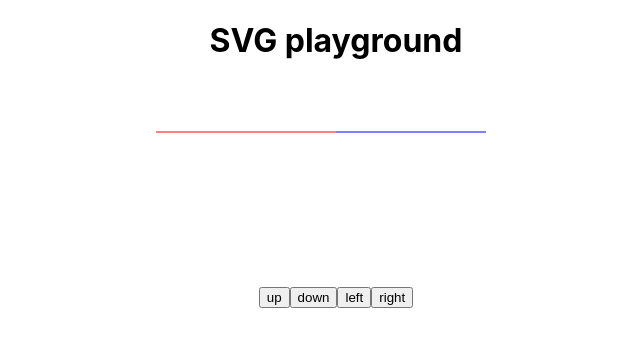
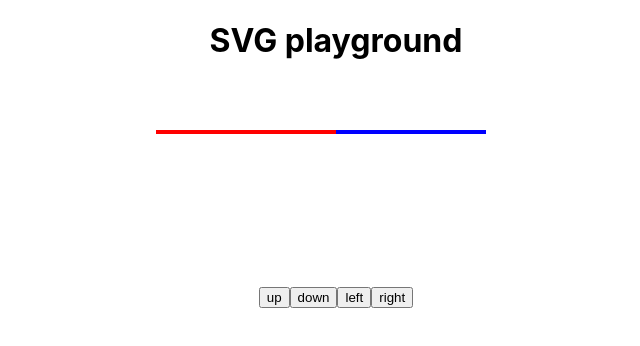
Before and after one commit to Belyayev/svg-payground, a React (Create React App) app: page / in a window 1280 px wide. Shown: the top 346 px of the page, without its empty margins (304-944 px from the left). Built offline with nearby package versions, Linux system fonts and the light colour scheme.

Commit message:
svg line on hover css

```diff
--- a/src/App.css
+++ b/src/App.css
@@ -1,5 +1,13 @@
 .App {
   text-align: center;
+}
+
+.Line {
+  stroke-width: 4px;
+}
+
+.Line :hover {
+  stroke: aqua;
 }
 
 .App-logo {
--- a/src/SvgComponent.tsx
+++ b/src/SvgComponent.tsx
@@ -10,7 +10,7 @@ function SvgComponent(props: ISvg) {
   let y = props.y;
 
   return (
-    <div className="App">
+    <div className="Line">
       <svg
         width="400"
         height="200"
```
